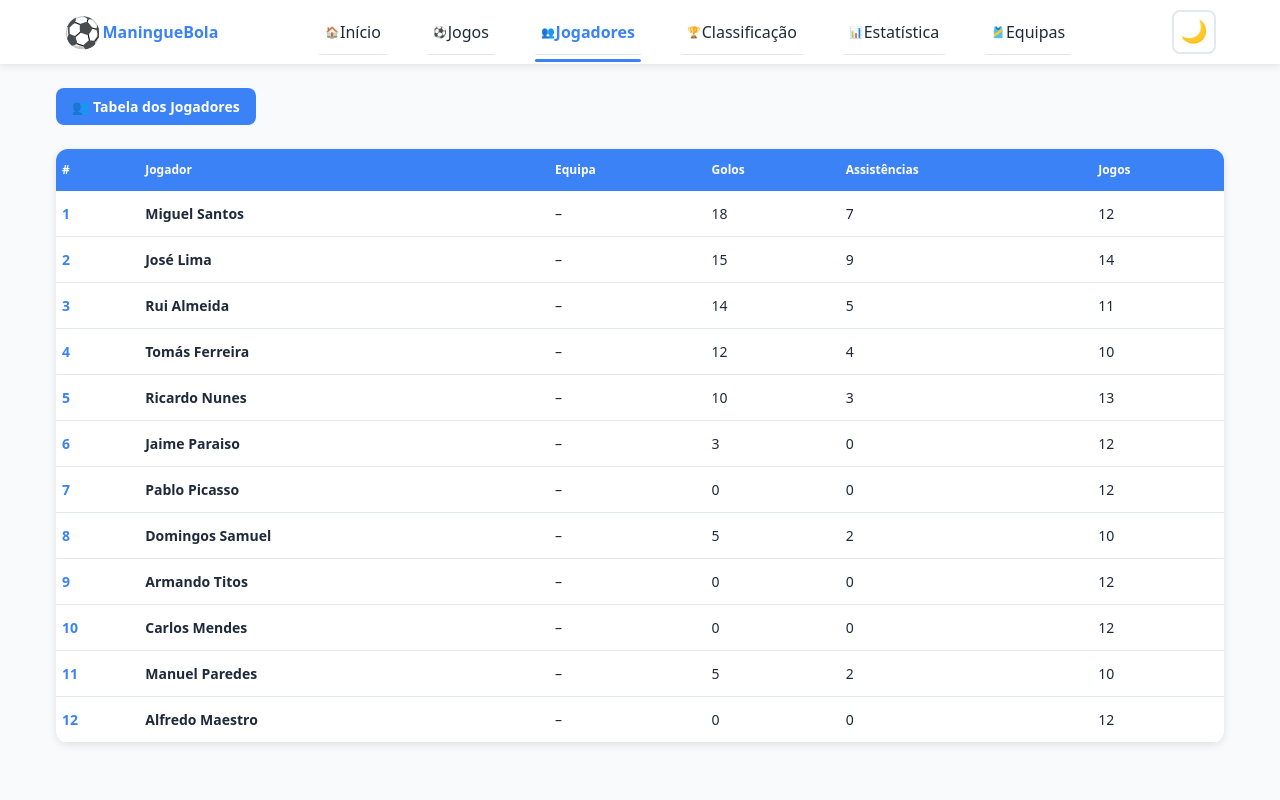
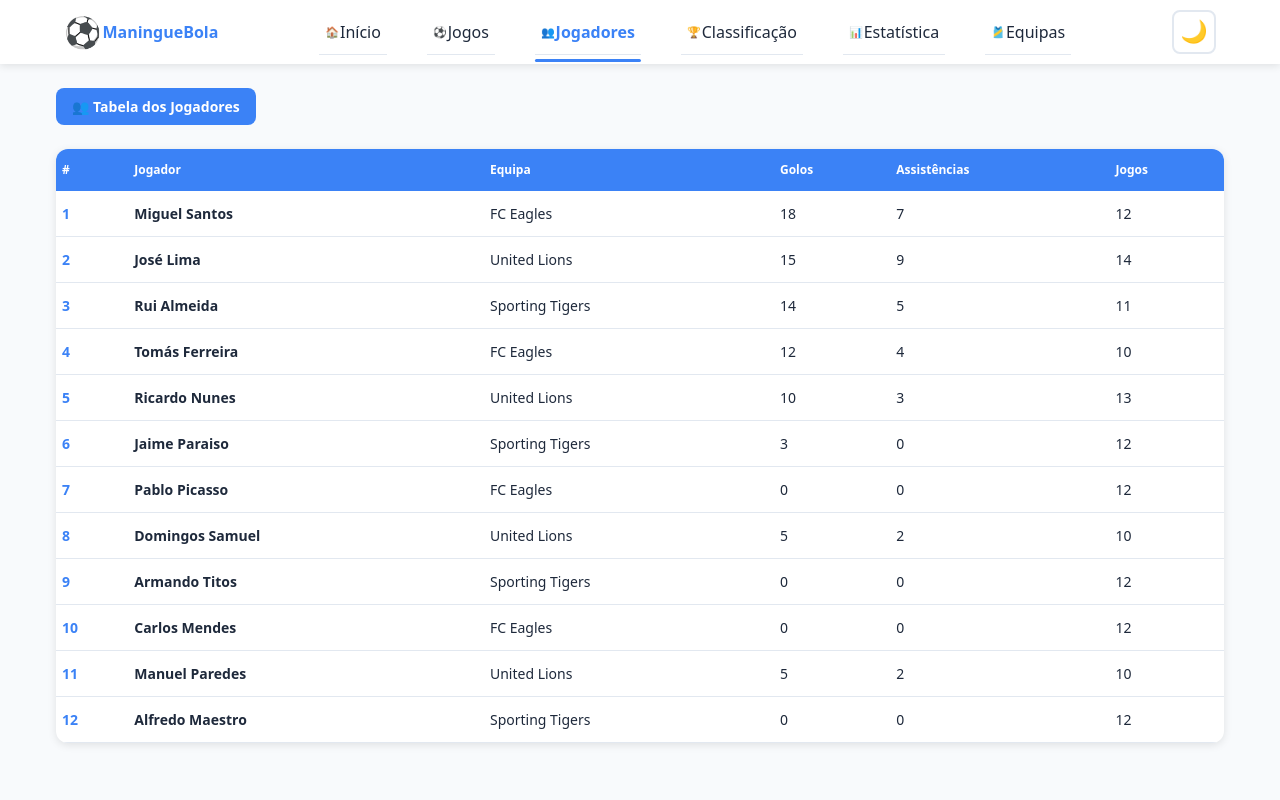
Before and after one commit to Raimundroid/maninguebola, a React (Vite) app: page /jogadores in a window 1280 px wide. Shown: the top 800 px of the page. Built offline with nearby package versions, Linux system fonts and the light colour scheme.

Commit message:
PlayersTable: players' teams now display

```diff
--- a/src/components/PlayersTable/PlayersTable.jsx
+++ b/src/components/PlayersTable/PlayersTable.jsx
@@ -8,7 +8,7 @@
 import React from "react";
 import "./PlayersTable.css";
 
-const PlayersTable = ({ players = [], teams = {} }) => {
+const PlayersTable = ({ players = [] /*,teams = {}*/ }) => {
   // Ensure players is an array before trying to map over it
   if (!players || players.length === 0) {
     return <div className="players-container">No players data available.</div>;
@@ -30,18 +30,15 @@ const PlayersTable = ({ players = [], teams = {} }) => {
 
         <tbody>
           {players.map((player, index) => {
-            // find the team by teamId
-            const team = teams[player.teamId];
-
             return (
               <tr key={player.id || index}>
                 <td>
                   <span className="position">{index + 1}</span>
                 </td>
                 <td>
-                  <strong>{player?.name ?? "-"}</strong>
+                  <strong>{player?.name ?? "/-/"}</strong>
                 </td>
-                <td>{team?.name ?? "–"}</td>
+                <td>{player?.team.name ?? "-"}</td>
                 <td>{player.stats?.goals ?? "0"}</td>
                 <td>{player.stats?.assists ?? "0"}</td>
                 <td>{player.stats?.appearances ?? "0"}</td>
--- a/src/pages/PlayersPage/PlayersPage.jsx
+++ b/src/pages/PlayersPage/PlayersPage.jsx
@@ -3,11 +3,11 @@ import "./PlayersPage.css";
 import PageIndicator from "../../components/atoms/pageIndicator/PageIndicator";
 import PlayersTable from "../../components/PlayersTable/PlayersTable";
 
-const PlayersPage = ({ players = [], teams = {} }) => {
+const PlayersPage = ({ players = [] /*,teams = {}*/ }) => {
   return (
     <div className="players-page-container">
       <PageIndicator icon="👥" title="Tabela dos Jogadores" />
-      <PlayersTable players={players} teams={teams} />
+      <PlayersTable players={players} /*teams={teams}*/ />
     </div>
   );
 };
```
